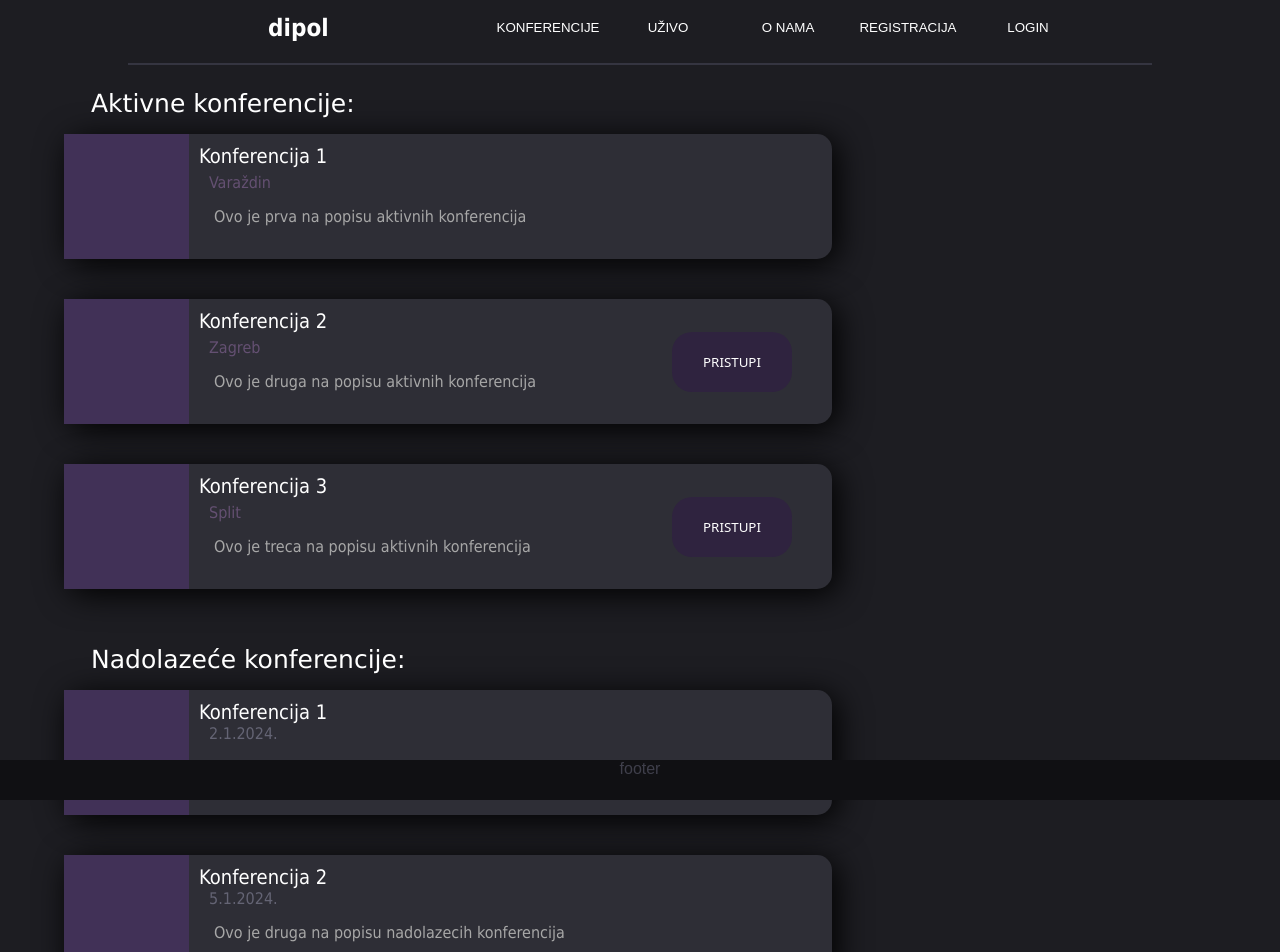
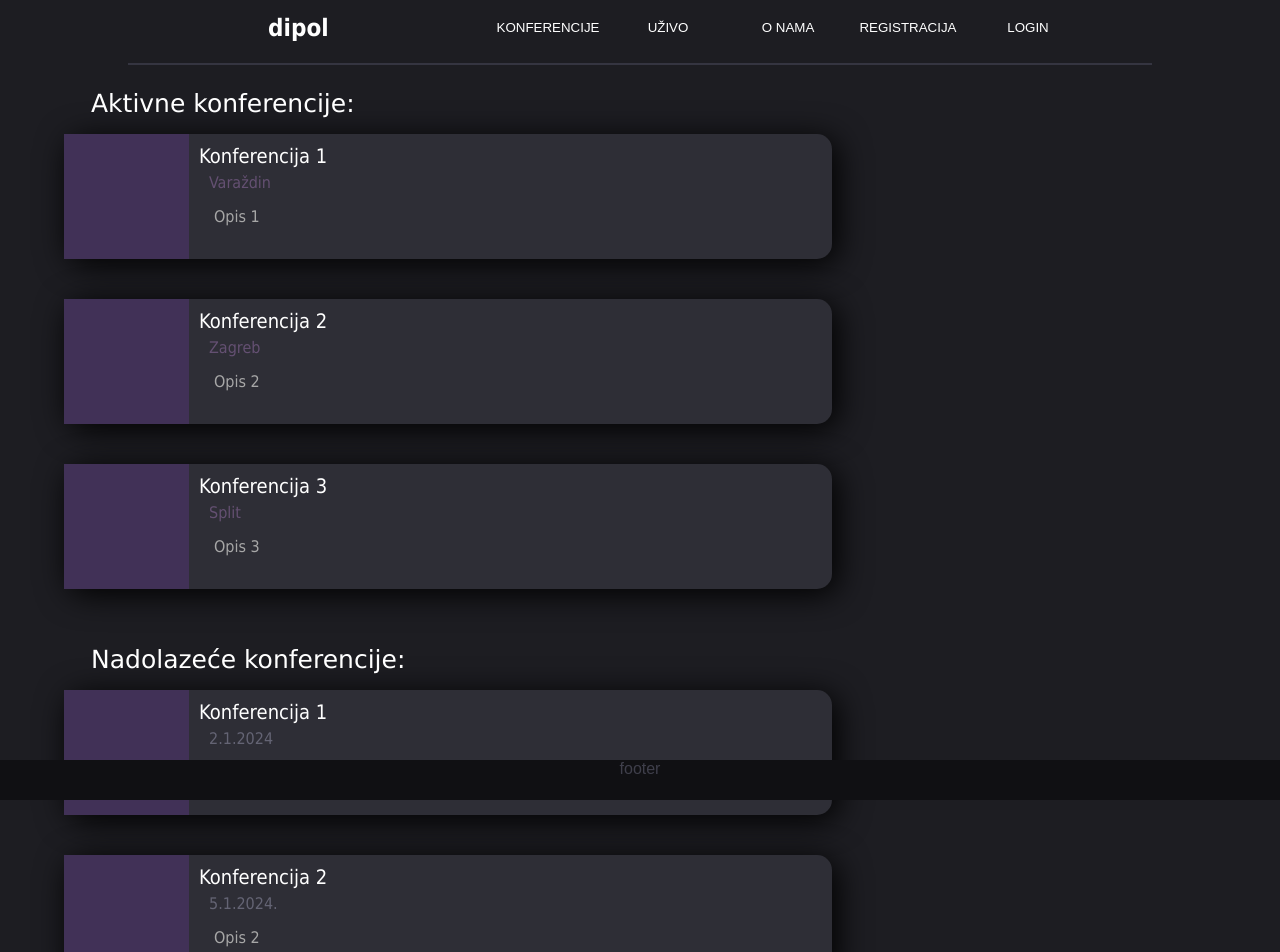
Before and after one commit to VedranLugaric/Dipol, a React (Vite) app in the folder frontend/: page /konferencije in a window 1280 px wide. Shown: the top 952 px of the page. Built offline with nearby package versions, Linux system fonts and the light colour scheme.

Commit message:
Dinamicko ucitavanje konferencija
Konferencije se ucitavaju iz liste koja se nalazi u samoj komponenti u Konferencije.jsx

```diff
--- a/frontend/src/pages/Konferencije/Konferencije.css
+++ b/frontend/src/pages/Konferencije/Konferencije.css
@@ -47,6 +47,7 @@
 }
 
 .datum {
+    margin-top: 5px;
     margin-left: 20px;
     color: rgb(100, 100, 116);
 }
--- a/frontend/src/pages/Konferencije/Konferencije.jsx
+++ b/frontend/src/pages/Konferencije/Konferencije.jsx
@@ -4,87 +4,20 @@ import { Link } from 'react-router-dom'
 import { useAuth } from '../../AuthContext';
 
 const Konferencije = () => {
-    const { isAuthenticated } = useAuth();
 
     return(
         <>
         <FallingAnimation>
         <hr></hr>
         <div className='konfContainer'>
-        <div className='tekst'>Aktivne konferencije: </div>
-            <div className='aktivne'>
-                <div className='konferencija'>
-                    <div className='konfImg'></div>
-                    <div className='texts'>
-                        <span className='naziv'>Konferencija 1</span>
-                        <span className='mjesto'>Varaždin</span>
-                        <span className='opis'>Ovo je prva na popisu aktivnih konferencija</span>
-                    </div>
-                    {isAuthenticated && (
-                        <div className='pristupi'>
-                        <Link to='/poster'>
-                            <button className='pristupibutton'>PRISTUPI
-                            </button>
-                        </Link>
-                        </div>
-                    )}
+            <div className='tekst'>Aktivne konferencije: </div>
+                <div className='aktivne'>
+                    <Aktivne />
+                <div/>
+            <div className='tekst'>Nadolazeće konferencije: </div>
+                <div className='nadolazece'>
+                    <Nadolazeće />
                 </div>
-                <div className='konferencija'>
-                    <div className='konfImg'></div>
-                    <div className='texts'>
-                        <span className='naziv'>Konferencija 2</span>
-                        <span className='mjesto'>Zagreb</span>
-                        <span className='opis'>Ovo je druga na popisu aktivnih konferencija</span>
-                    </div>
-                    <div className='pristupi'>
-                        <Link to='/poster'>
-                            <button className='pristupibutton'>PRISTUPI
-                            </button>
-                        </Link>
-                    </div>
-                </div>
-                <div className='konferencija'>
-                    <div className='konfImg'></div>
-                    <div className='texts'>
-                        <span className='naziv'>Konferencija 3</span>
-                        <span className='mjesto'>Split</span>
-                        <span className='opis'>Ovo je treca na popisu aktivnih konferencija</span>
-                    </div>
-                    <div className='pristupi'>
-                        <Link to='/poster'>
-                            <button className='pristupibutton'>PRISTUPI
-                            </button>
-                        </Link>
-                    </div>
-                </div>
-            <div/>
-            <div className='nadolazece'>
-            <div className='tekst'>Nadolazeće konferencije: </div>
-                <div className='konferencija'>
-                    <div className='konfImg'></div>
-                    <div className='texts'>
-                        <span className='naziv'>Konferencija 1</span>
-                        <span className='datum'>2.1.2024.</span>
-                        <span className='opis'>Ovo je prva na popisu nadolazecih konferencija</span>
-                    </div>
-                </div>
-                <div className='konferencija'>
-                    <div className='konfImg'></div>
-                    <div className='texts'>
-                        <span className='naziv'>Konferencija 2</span>
-                        <span className='datum'>5.1.2024.</span>
-                        <span className='opis'>Ovo je druga na popisu nadolazecih konferencija</span>
-                    </div>
-                </div>
-                <div className='konferencija'>
-                    <div className='konfImg'></div>
-                    <div className='texts'>
-                        <span className='naziv'>Konferencija 3</span>
-                        <span className='datum'>16.1.2024.</span>
-                        <span className='opis'>Ovo je treca na popisu nadolazecih konferencija</span>
-                    </div>
-                </div>
-            </div>
             </div>
         </div>
         <hr></hr>
@@ -93,4 +26,78 @@ const Konferencije = () => {
     )
 }
 
+const Aktivne = () => {
+    const { isAuthenticated } = useAuth();
+
+    const listaAktivnih = [
+        {'ime': 'Konferencija 1',
+         'mjesto': 'Varaždin',
+         'opis': 'Opis 1',
+         'id': '1'},
+        {'ime': 'Konferencija 2',
+         'mjesto': 'Zagreb',
+         'opis': 'Opis 2',
+         'id': '2'},
+        {'ime': 'Konferencija 3',
+         'mjesto': 'Split',
+         'opis': 'Opis 3',
+         'id': '3'}
+    ]
+
+    return (
+        <div>
+            {listaAktivnih.map((konferencija, index) => (
+                <div className='konferencija' key={index}>
+                    <div className='konfImg'></div>
+                    <div className='texts'>
+                        <span className='naziv'>{konferencija.ime}</span>
+                        <span className='mjesto'>{konferencija.mjesto}</span>
+                        <span className='opis'>{konferencija.opis}</span>
+                    </div>
+                    {isAuthenticated && (
+                        <div className='pristupi'>
+                            <Link to='/poster'>
+                                <button className='pristupibutton'>PRISTUPI</button>
+                            </Link>
+                        </div>
+                    )}
+                </div>
+            ))}
+        </div>
+    )
+}
+
+const Nadolazeće = () => {
+    const listaNadolazecih = [
+        {'ime': 'Konferencija 1',
+         'datum': '2.1.2024',
+         'opis': 'Opis 1',
+         'id': '4'},
+        {'ime': 'Konferencija 2',
+         'datum': '5.1.2024.',
+         'opis': 'Opis 2',
+         'id': '5'},
+        {'ime': 'Konferencija 3',
+         'datum': '16.1.2024.',
+         'opis': 'Opis 3',
+         'id': '6'}
+    ]
+
+    return (
+        <div>
+            {listaNadolazecih.map((konferencija, index) => (
+            <div className='konferencija' key={index}>
+                <div className='konfImg'></div>
+                <div className='texts'>
+                    <span className='naziv'>{konferencija.ime}</span>
+                    <span className='datum'>{konferencija.datum}</span>
+                    <span className='opis'>{konferencija.opis}</span>
+                </div>
+            </div>
+        ))}
+        </div>
+    )
+}
+
+
 export default Konferencije;
```
